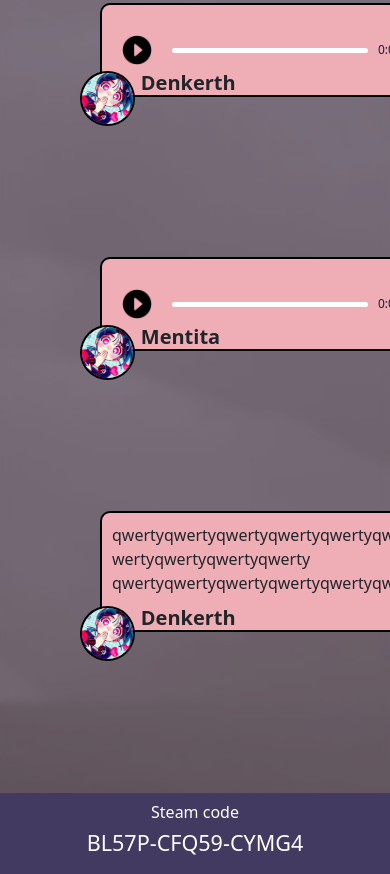
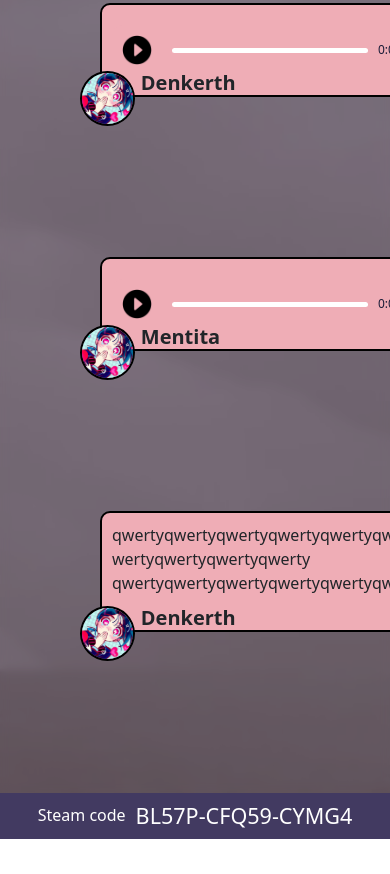
Before and after one commit to Sn4keC0de/8u8u, a plain HTML site: page reward.html in a window 390 px wide. Shown: the part 1547-2421 px from the top of the page. After the commit the page ends 2386 px from the top, so only its background shows below. Drawn offline with nearby package versions, Linux system fonts and the light colour scheme.

Commit message:
cambiado a letras code, agregado de icon en temporizador, y responsive de steam code en mobile

```diff
--- a/css/styles.css
+++ b/css/styles.css
@@ -126,3 +126,20 @@ footer {
 #code:active {
     color: aqua;
 }
+
+
+/* Responsive */
+
+@media screen and (max-width: 768px) {
+    .code-box {
+        display: flex;
+        flex-direction: row;
+        align-items: center;
+        justify-content: center;
+        gap: 10px;
+    }
+
+    h6, h4 {
+        margin-bottom: 0 !important;
+    }
+}
```
Also changed, not shown: index.html (+5 -4 lines), img/preg.png (added).
